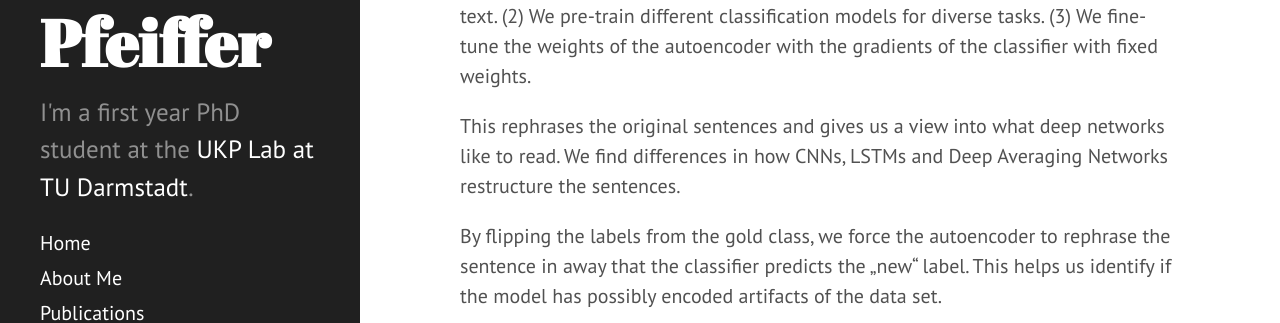
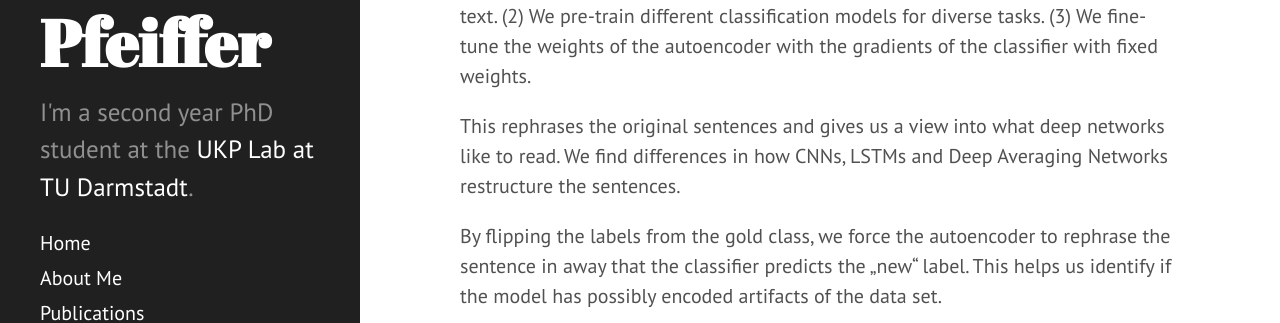
Before and after one commit to JoPfeiff/JoPfeiff_github_io, a Jekyll site: the page built from index.html, in a window 1280 px wide. Shown: the part 339-662 px from the top of the page. Built offline with Jekyll 4.4.1, drawn with Linux system fonts in a browser that asks for light colours; Markdown is read by kramdown in place of the engine named in the settings; the list of posts is cut into pages by our own code.

Commit message:
updated about me

```diff
--- a/_config.yml
+++ b/_config.yml
@@ -12,7 +12,7 @@
 # Setup
 title:            Jonas Pfeiffer
 tagline:          'Jonas Pfeiffer'
-description:      'I''m a first year PhD student at the <a href="https://www.informatik.tu-darmstadt.de/ukp/ukp_home/index.en.jsp" target="_blank">UKP Lab at TU Darmstadt</a>.'
+description:      'I''m a second year PhD student at the <a href="https://www.informatik.tu-darmstadt.de/ukp/ukp_home/index.en.jsp" target="_blank">UKP Lab at TU Darmstadt</a>.'
 url:              https://www.pfeiffer.ai
 # url:              http://hyde.getpoole.com
 baseurl:          /
```
